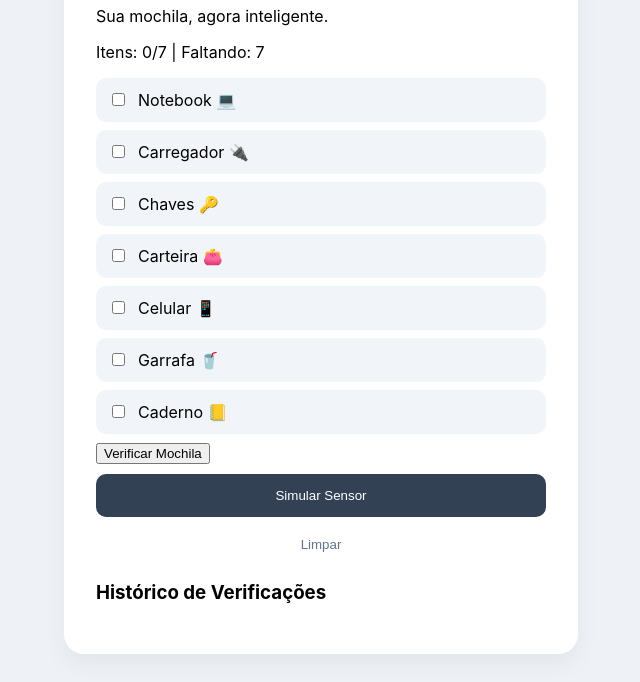
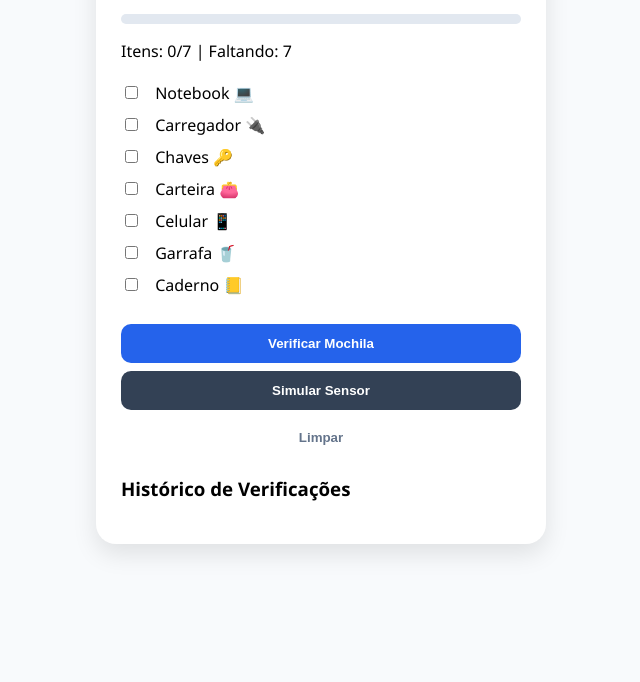
Before and after one commit to OctavioAugusto532/RemBag, a plain HTML site: page index.html in a window 1280 px wide. Shown: the part 136-818 px from the top of the page, without its empty margins (319-959 px from the left). Drawn offline with Linux system fonts and the light colour scheme.

Commit message:
Update style.css

```diff
--- a/style.css
+++ b/style.css
@@ -1,25 +1,19 @@
-:root {
-    --primary: #2563eb; --success: #16a34a; --danger: #dc2626;
-    --gray: #64748b; --light: #f1f5f9; --white: #ffffff;
-}
+:root { --blue: #2563eb; --red: #dc2626; --green: #16a34a; --bg: #f8fafc; }
 
-body { font-family: 'Inter', system-ui, sans-serif; background: #eef2f6; display: flex; justify-content: center; padding: 20px; }
-.app-container { width: 100%; max-width: 450px; background: var(--white); padding: 2rem; border-radius: 20px; box-shadow: 0 10px 25px rgba(0,0,0,0.05); }
+body { font-family: 'Segoe UI', system-ui; background: var(--bg); display: flex; justify-content: center; padding: 20px; }
+.app-container { width: 100%; max-width: 400px; background: white; padding: 25px; border-radius: 20px; box-shadow: 0 10px 25px rgba(0,0,0,0.1); }
 
-.app-header h1 { font-size: 1.5rem; color: #1e293b; margin: 0; }
+h1 { color: var(--blue); margin: 0; }
+.progress-bar-bg { height: 10px; background: #e2e8f0; border-radius: 5px; margin: 15px 0; overflow: hidden; }
+#progress-bar { height: 100%; width: 0%; background: var(--blue); transition: width 0.4s ease; }
 
-.progress-wrapper { height: 8px; background: #e2e8f0; border-radius: 4px; margin: 20px 0; overflow: hidden; }
-.progress-fill { height: 100%; background: var(--primary); width: 0%; transition: width 0.5s cubic-bezier(0.4, 0, 0.2, 1); }
+.checklist-grid { display: grid; gap: 10px; margin: 20px 0; }
+.item-card { display: flex; align-items: center; padding: 12px; border: 1px solid #e2e8f0; border-radius: 12px; transition: 0.3s; cursor: pointer; }
+.item-card.checked { background: #eff6ff; border-color: var(--blue); }
 
-.item { display: flex; align-items: center; padding: 12px; margin-bottom: 8px; background: var(--light); border-radius: 10px; transition: 0.2s; }
-.item:hover { transform: translateX(5px); }
-
-.btn-main { width: 100%; padding: 14px; background: var(--primary); color: white; border: none; border-radius: 10px; font-weight: 600; cursor: pointer; transition: 0.3s; }
-.btn-secondary { width: 100%; padding: 14px; background: #334155; color: white; border: none; border-radius: 10px; margin-top: 10px; cursor: pointer; }
-.btn-ghost { width: 100%; padding: 10px; background: transparent; color: var(--gray); border: none; margin-top: 10px; cursor: pointer; }
-
-.result-box { margin-top: 20px; padding: 15px; border-radius: 10px; animation: fadeIn 0.3s; }
+button { width: 100%; padding: 12px; border-radius: 10px; border: none; font-weight: 600; cursor: pointer; margin-top: 8px; transition: 0.2s; }
+.btn-primary { background: var(--blue); color: white; }
+.btn-secondary { background: #334155; color: white; }
+.btn-ghost { background: transparent; color: #64748b; }
+.alert { padding: 15px; border-radius: 10px; margin-top: 20px; display: flex; align-items: center; }
 .hidden { display: none; }
-@keyframes fadeIn { from { opacity: 0; } to { opacity: 1; } }
-
-.history-section ul { list-style: none; padding: 0; font-size: 0.9rem; color: var(--gray); }
```
